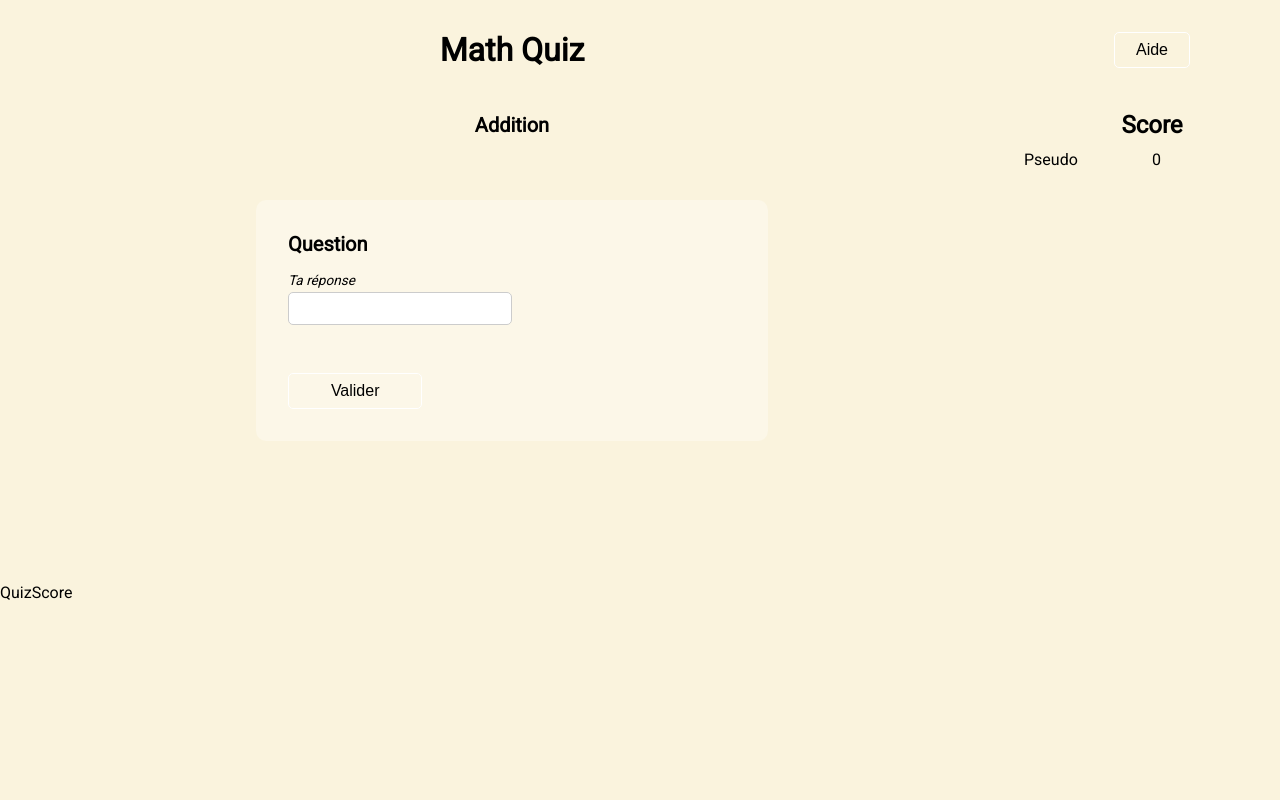
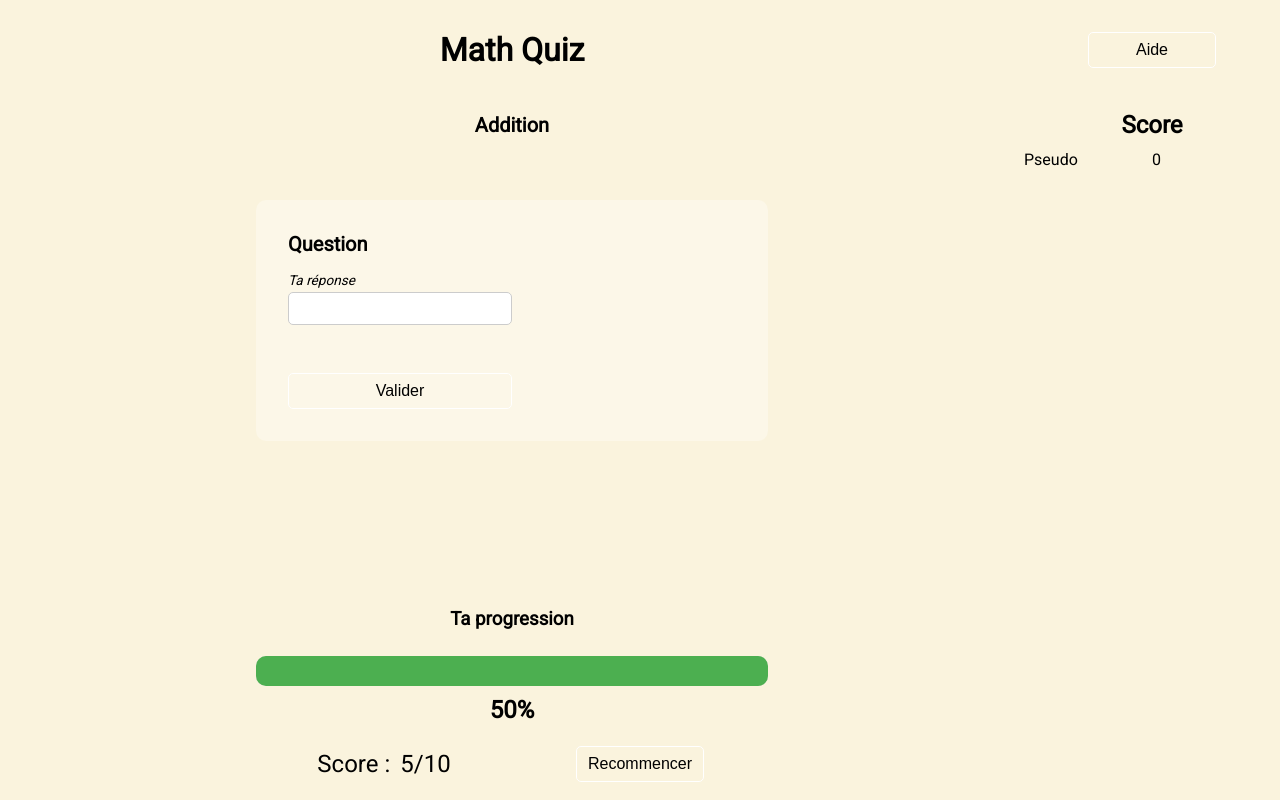
Before and after one commit to MisterWaner/math-game, a React (Vite) app: page /addition in a window 1280 px wide. Built offline with nearby package versions, Linux system fonts and the light colour scheme.

Commit message:
implement progress-bar for quizz

```diff
--- a/src/components/Button/Button.module.css
+++ b/src/components/Button/Button.module.css
@@ -1,5 +1,5 @@
 .button {
-    width: 30%;
+    width: 50%;
     background-color: transparent;
     border: 1px solid white;
     border-radius: 5px;
--- a/src/components/QuizScore/QuizScore.module.css
+++ b/src/components/QuizScore/QuizScore.module.css
@@ -1,3 +1,66 @@
 .container {
     width: 100%;
+    height: 100%;
+    display: grid;
+    grid-template-rows: 1fr 1fr 1fr;
+
+    .titleContainer {
+        display: flex;
+        justify-content: center;
+        align-items: center;
+    }
+
+    .progressbarContainer {
+        width: 50%;
+        margin: 0 auto;
+
+        .progressBar {
+            height: 30px;
+            width: 100%;
+            background-color: #e0e0e0;
+            border-radius: 10px;
+            margin-bottom: 10px;;
+
+            .progressBarFill {
+                height: 100%;
+                border-radius: 10px;
+                background-color: #4caf50;
+                transition: width 0.5s ease-in-out;
+            }
+        }
+
+        .progressBarLabel {
+            margin-top: 10px;
+            font-size: 1.5rem;
+            font-weight: bold;
+            text-align: center;
+        }
+
+
+    }
+    .scoreContainer {
+        width: 50%;
+        margin: 0 auto;
+        display: grid;
+        grid-template-columns: 1fr 1fr;
+
+        .score {
+            width: 100%;
+            display: flex;
+            justify-content: center;
+            align-items: center;
+            font-size: 1.5rem;
+
+            :first-child {
+                margin-right: 10px;
+            }
+        }
+
+        .buttonContainer {
+            width: 100%;
+            display: flex;
+            justify-content: center;
+            align-items: center;
+        }
+    }
 }
--- a/src/components/QuizScore/QuizScore.tsx
+++ b/src/components/QuizScore/QuizScore.tsx
@@ -1,7 +1,27 @@
+import Button from "../Button/Button";
 import styles from "./QuizScore.module.css";
 
 export default function QuizScore() {
-  return (
-    <div className={styles.container}>QuizScore</div>
-  )
+    return (
+        <div className={styles.container}>
+            <div className={styles.titleContainer}>
+                <h3>Ta progression</h3>
+            </div>
+            <div className={styles.progressbarContainer}>
+                <div className={styles.progressBar}>
+                    <div className={styles.progressBarFill}></div>
+                </div>
+                <div className={styles.progressBarLabel}>50%</div>
+            </div>
+            <div className={styles.scoreContainer}>
+                <div className={styles.score}>
+                    <p>Score :</p>
+                    <p>5/10</p>
+                </div>
+                <div className={styles.buttonContainer}>
+                    <Button title="Recommencer" onClick={() => {}} />
+                </div>
+            </div>
+        </div>
+    );
 }
```
